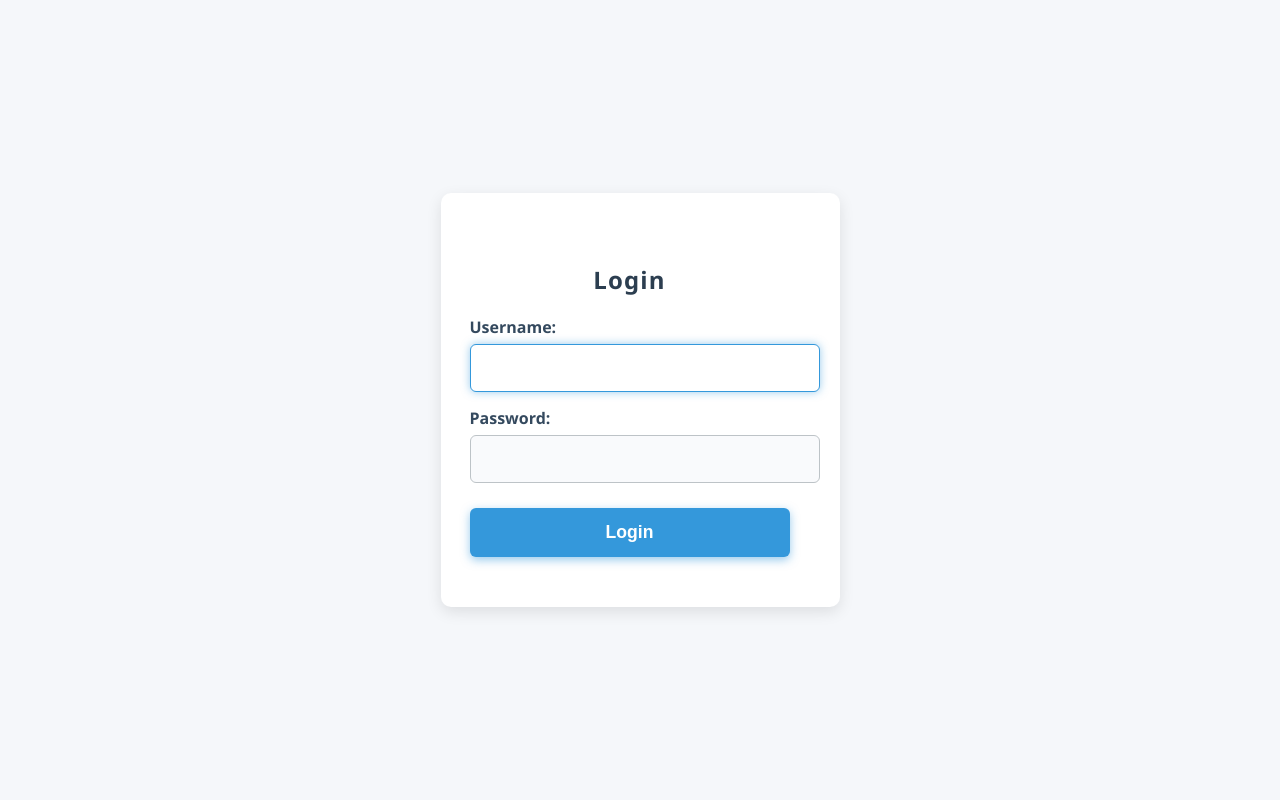
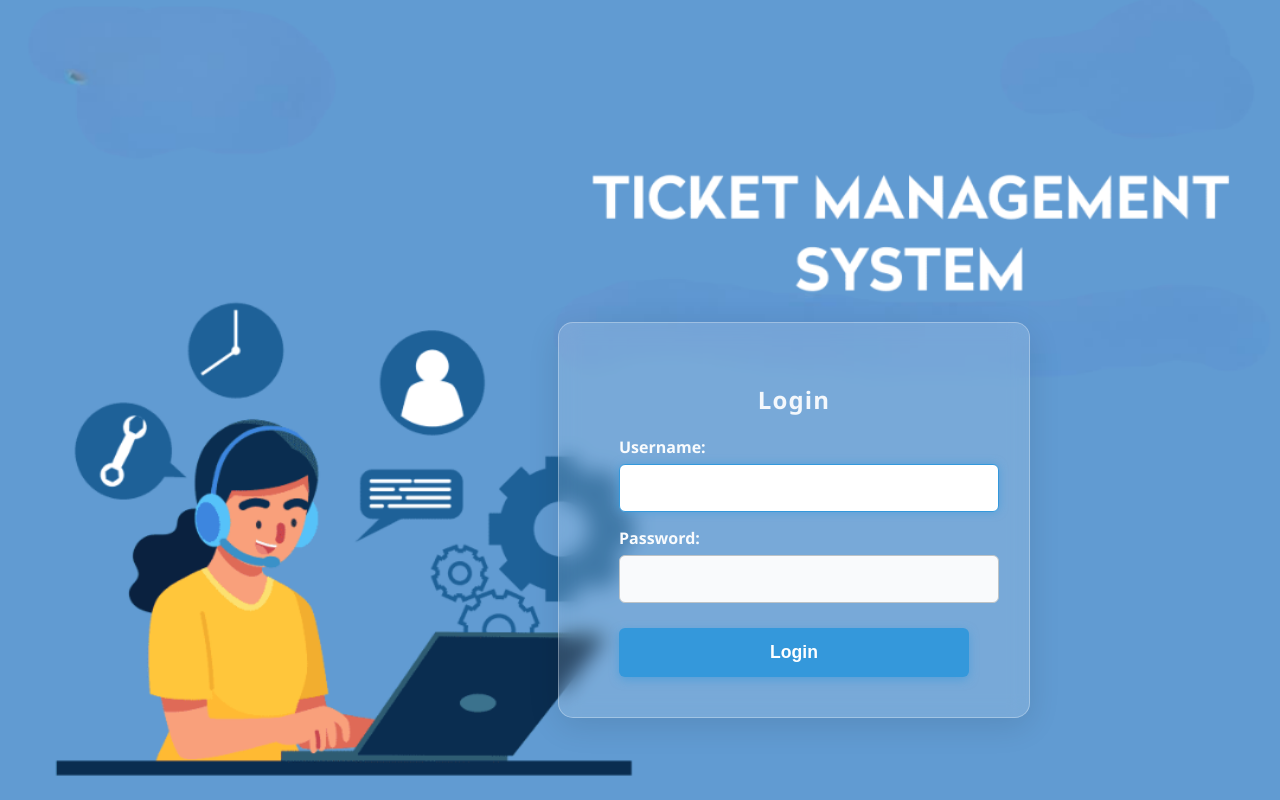
Before and after one commit to harinath187/STS, a Flask app: page /login in a window 1280 px wide. Run offline with Flask 3, Linux system fonts and the light colour scheme.

Commit message:
added login bg

```diff
--- a/app/models/login.py
+++ b/app/models/login.py
@@ -1,3 +1,4 @@
+
 from app.models.db import get_db_connection
 
 def get_user_by_credentials(username, password):
--- a/app/routes/login_routes.py
+++ b/app/routes/login_routes.py
@@ -1,187 +1,70 @@
-from flask import render_template, request, redirect, session
+from flask import render_template, request, redirect, session, url_for
+from datetime import timedelta
 from app.models.db import get_db_connection
-from app.models.hr import employeelist,departmentlist,roleslist
-
 from app.models.login import get_user_by_credentials
-# from app.routes.emp_dashboard_routes import employee_dashboard_view
-
-
-
-
-
 
 
 def register_routes(app):
+    # Session will expire after 15 minutes of inactivity
+    app.permanent_session_lifetime = timedelta(minutes=15)
 
     @app.route("/")
     @app.route("/login", methods=["GET"])
     def login_page():
-        # print("connection success.....................")
         return render_template("auth/login.html")
 
     @app.route("/login", methods=["POST"])
     def login():
-        print("qqqqqqqqq")
         username = request.form["username"]
         password = request.form["password"]
-        # print("username ", username)
-        conn = get_db_connection()
-        cursor = conn.cursor(dictionary=True)
-        cursor.execute("""
-            SELECT employee.*, department.dept_name as dep_name
-            FROM employee
-            JOIN department ON employee.dept_id = department.dept_id
-            WHERE employee.username = %s AND employee.password = %s
-        """, (username, password))
-        user = cursor.fetchone()
-        # print("username of th employee", user)
-        cursor.close()
-        conn.close()
+
+        # Get user
+        user = get_user_by_credentials(username, password)
 
         if not user:
             return render_template("auth/login.html", error="Invalid credentials")
 
+        # Set session
+        session.permanent = True  # This enables timeout
         session["user"] = user
+
+        # Redirect based on role
         role = user["dep_name"].strip()
 
-        if role == "HR":
+        if role == "Admin":
             return redirect("/admin")
-        elif role in ["Backend Team", "Frontend Team", "QA / Testing", "Database / Data", "Security"]:
+        elif role in ["HR", "Backend Team", "Frontend Team", "QA / Testing", "Database / Data", "Security"]:
             return redirect("/employee")
         elif role == "Project Manager":
             return redirect("/manager")
         elif role in ["IT Team", "Support / IT Helpdesk"]:
             return redirect("/it_employee")
-        elif role =="IT Project Manager":
+        elif role == "IT Project Manager":
             return redirect("/it_manager")
         else:
             return render_template("auth/login.html", error="Unknown role")
 
+    @app.route("/logout")
+    def logout():
+        session.clear()
+        return redirect(url_for('login_page', timeout='1'))
+
     @app.route("/admin")
     def admin_dashboard():
         user = session.get("user")
-        department=departmentlist()
-        roles=roleslist()
-        listitem=employeelist()
         if not user:
             return redirect("/login")
-        return render_template("hr/list_of_employees.html", user=user,employeelist=listitem,dept_list=department,role=roles)
+        return render_template("dashboard/admin.html", user=user)
 
-    # @app.route("/employee_home")
-    # def employee_home():
-    #     user = session.get("user")
-    #     if not user:
-    #         return redirect("/login")
+    @app.route("/employee_home")
+    def employee_home():
+        user = session.get("user")
+        if not user:
+            return redirect("/login")
+        return render_template("dashboard/employee.html", user=user)
 
-    #     return render_template("dashboard/employee.html",user=user)
-
-
-    # @app.route("/manager")
-    # def manager_dashboard():
-    #     user = session.get("user")
-    #     if not user:
-    #         return redirect("/login")
-    #     return render_template("dashboard/pm.html",user=user)
-
-    # @app.route("/it_employee")
-    # def it_employee_dashboard():
-    #     user = session.get("user")
-    #     if not user:
-    #         return redirect("/login")
-    #     return render_template("dashboard/it_emp.html",user=user)
-    # @app.route("/it_manager")
-    # def it_manager():
-    #     user = session.get("user")
-    #     if not user:
-    #         return redirect("/login")
-    #     return render_template("dashboard/it_manager.html",user=user)
-    @app.route("/logout")
-    def logout():
-        return render_template("auth/login.html")
-
-    #     # Get all projects for this manager
-    #     cursor.execute("""
-    #         SELECT *
-    #         FROM project
-    #         WHERE project_lead = %s
-    #     """, (user['id'],))
-    #     projects = cursor.fetchall()
-    #     # If no projects, counts are zero
-    #     in_progress_count = 0
-    #     task_count = 0
-    #     unassigned_task_count = 0
-
-    #     if projects:
-    #         project_ids = [p['id'] for p in projects]
-    #         format_strings = ','.join(['%s'] * len(project_ids))
-
-
-    #         cursor.execute(f"""
-    #             SELECT status, emp_id
-    #             FROM project_ticket
-    #             WHERE project_id IN ({format_strings})
-    #         """, tuple(project_ids))
-
-    #         tasks = cursor.fetchall()
-    #         task_count = len(tasks)
-    #         in_progress_count = sum(1 for t in tasks if t['status'] == 'In Progress')
-    #         unassigned_task_count = sum(1 for t in tasks if t['emp_id'] is None)
-
-    #     cursor.close()
-    #     conn.close()
-
-    #     return render_template(
-    #         "dashboard/pm.html",
-    #         user=user,
-    #         projects=projects,
-    #         in_progress_count=in_progress_count,
-    #         task_count=task_count,
-    #         unassigned_task_count=unassigned_task_count
-    #     )
-
-    # @app.route("/manager/project/<int:project_id>/tasks")
-    # def manager_project_tasks(project_id):
-    #     user = session.get("user")
-    #     if not user:
-    #         return redirect("/login")
-
-
-
-    #     cursor.execute("""
-    #         SELECT * FROM project
-    #         WHERE id = %s AND project_lead = %s
-    #     """, (project_id, user['id']))
-    #     project = cursor.fetchone()
-
-    #     if not project:
-    #         return "Unauthorized access or project not found", 404
-
-
-    #     cursor.execute("""
-    #         SELECT
-    #             pt.token_id, pt.description, pt.estimated_hrs, pt.worked_hrs, pt.status,
-    #             e.firstname, e.lastname, d.dept_name
-    #         FROM project_ticket pt
-    #         LEFT JOIN employee e ON pt.emp_id = e.id
-    #         LEFT JOIN department d ON e.dept_id = d.dept_id
-    #         WHERE pt.project_id = %s
-    #     """, (project_id,))
-    #     tasks = cursor.fetchall()
-
-
-    #     cursor.close()
-    #     conn.close()
-
-    #     return render_template("dashboard/pm_project_tasks.html", user=user, project=project, tasks=tasks)
-
-    # @app.route("/it_employee")
-    # def it_employee_dashboard():
-    #     user = session.get("user")
-    #     if not user:
-    #         return redirect("/login")
-    #     return render_template("dashboard/it_emp.html", user=user)
-
-    # @app.route("/logout")
-    # def logout():
-    #     session.clear()
-    #     return redirect("/login")
+    @app.route("/today_task")
+    def get_new():
+        from app.models.task_model import get_today_task  # Ensure you import this if needed
+        today_task = get_today_task()
+        return render_template("project_management/due_today.html", today_task=today_task)
--- a/app/static/css/login.css
+++ b/app/static/css/login.css
@@ -1,36 +1,52 @@
+
 body {
+  background-image: url("../image/image.png");
+  background-size: cover;
+  background-repeat: no-repeat;
+  background-position: center;
+  height: 100vh;
   margin: 0;
   font-family: 'Segoe UI', Tahoma, Geneva, Verdana, sans-serif;
-      background: #f5f7fa;
   display: flex;
   justify-content: center;
   align-items: center;
-      height: 100vh;
   color: #34495e;
+}
 
-    }
+
     h2 {
       text-align: center;
       font-weight: 700;
       margin-bottom: 20px;
-      color: #2c3e50;
+      color: #f4f8fc;
       letter-spacing: 0.05em;
     }
     form {
-      background: white;
-      padding: 50px;
-      border-radius: 10px;
-      box-shadow: 0 5px 15px rgba(0,0,0,0.1);
-      width: 320px;
-      padding-left:29px;
+  background: rgba(255, 255, 255, 0.15);
+  backdrop-filter: blur(10px);
+  -webkit-backdrop-filter: blur(10px);
+  border-radius: 15px;
+  box-shadow: 0 8px 32px rgba(0, 0, 0, 0.1);
+  border: 1px solid rgba(255, 255, 255, 0.3);
 
+  padding: 40px 60px;
+  width: 350px;
+
+
+  margin: 240px auto 0;
+
+  font-family: 'Segoe UI', Tahoma, Geneva, Verdana, sans-serif;
+  color: #222;
+  margin-right: 250px;
 }
+
     label {
       display: block;
       margin-bottom: 6px;
       font-weight: 600;
-      color: #34495e;
+      color: #f9fbfd;
       margin-top: 15px;
+
     }
     input[type="text"], input[type="password"] {
       width: 100%;
```
Also changed, not shown: app/static/image/image.png (added). Lines whose indentation alone changed are shown as unchanged.
